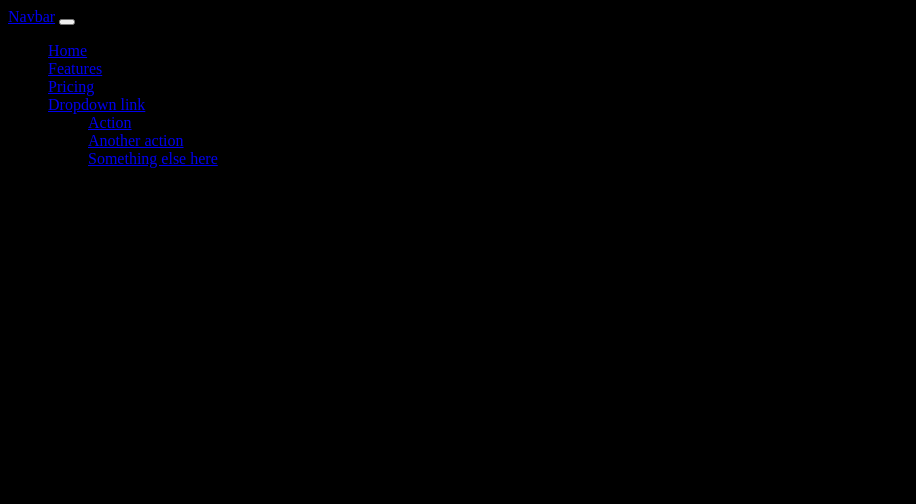
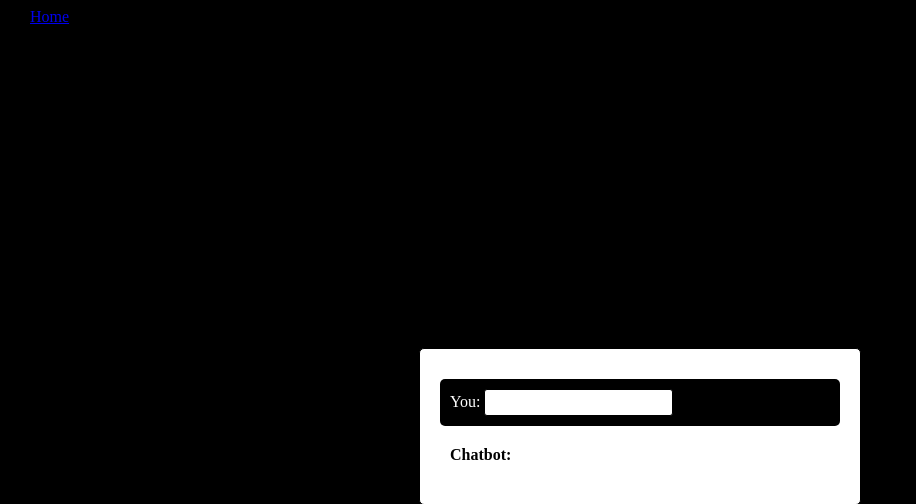
Before and after one commit to Atabek786/chatbot, a Django app: template chatbot/templates/chatbot/index.html in a window 1280 px wide. Shown: the top 504 px of the page, without its empty margins (0-916 px from the left). Run offline with Django 3.2, Linux system fonts and the light colour scheme; the template is opened without the code that fills it, so the values that code supplies are empty; parts of the project's set-up code (start-up, migrations or seed data) failed here and were passed over; some libraries are stand-ins or nearby versions.

Commit message:
Update index.html

```diff
--- a/chatbot/templates/chatbot/index.html
+++ b/chatbot/templates/chatbot/index.html
@@ -62,35 +62,9 @@
     <body>
         <header>
             <nav class="navbar navbar-expand-lg bg-body-tertiary">
-                <div class="container-fluid">
-                  <a class="navbar-brand" href="#">Navbar</a>
-                  <button class="navbar-toggler" type="button" data-bs-toggle="collapse" data-bs-target="#navbarNavDropdown" aria-controls="navbarNavDropdown" aria-expanded="false" aria-label="Toggle navigation">
-                    <span class="navbar-toggler-icon"></span>
-                  </button>
-                  <div class="collapse navbar-collapse" id="navbarNavDropdown">
-                    <ul class="navbar-nav">
                       <li class="nav-item">
-                        <a class="nav-link active" aria-current="page" href="#">Home</a>
-                      </li>
-                      <li class="nav-item">
-                        <a class="nav-link" href="#">Features</a>
-                      </li>
-                      <li class="nav-item">
-                        <a class="nav-link" href="#">Pricing</a>
-                      </li>
-                      <li class="nav-item dropdown">
-                        <a class="nav-link dropdown-toggle" href="#" role="button" data-bs-toggle="dropdown" aria-expanded="false">
-                          Dropdown link
-                        </a>
-                        <ul class="dropdown-menu">
-                          <li><a class="dropdown-item" href="#">Action</a></li>
-                          <li><a class="dropdown-item" href="#">Another action</a></li>
-                          <li><a class="dropdown-item" href="#">Something else here</a></li>
-                        </ul>
-                      </li>
-                    </ul>
-                  </div>
-                </div>
+                        <a class="nav-link active" aria-current="page" href="/chatbot">Home</a>
+               </li>
             </nav>
         </header>
         <div class="chat-container">
```
